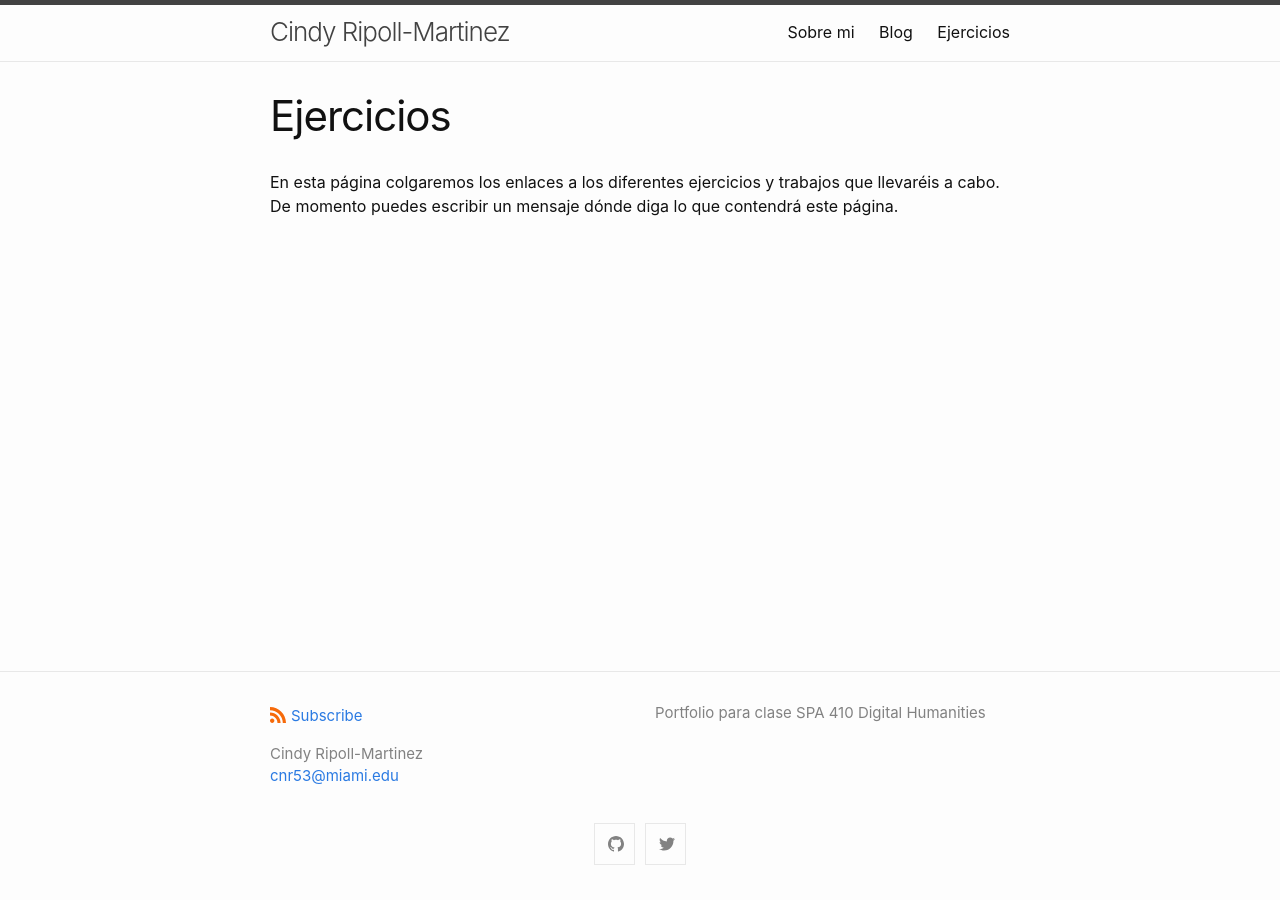
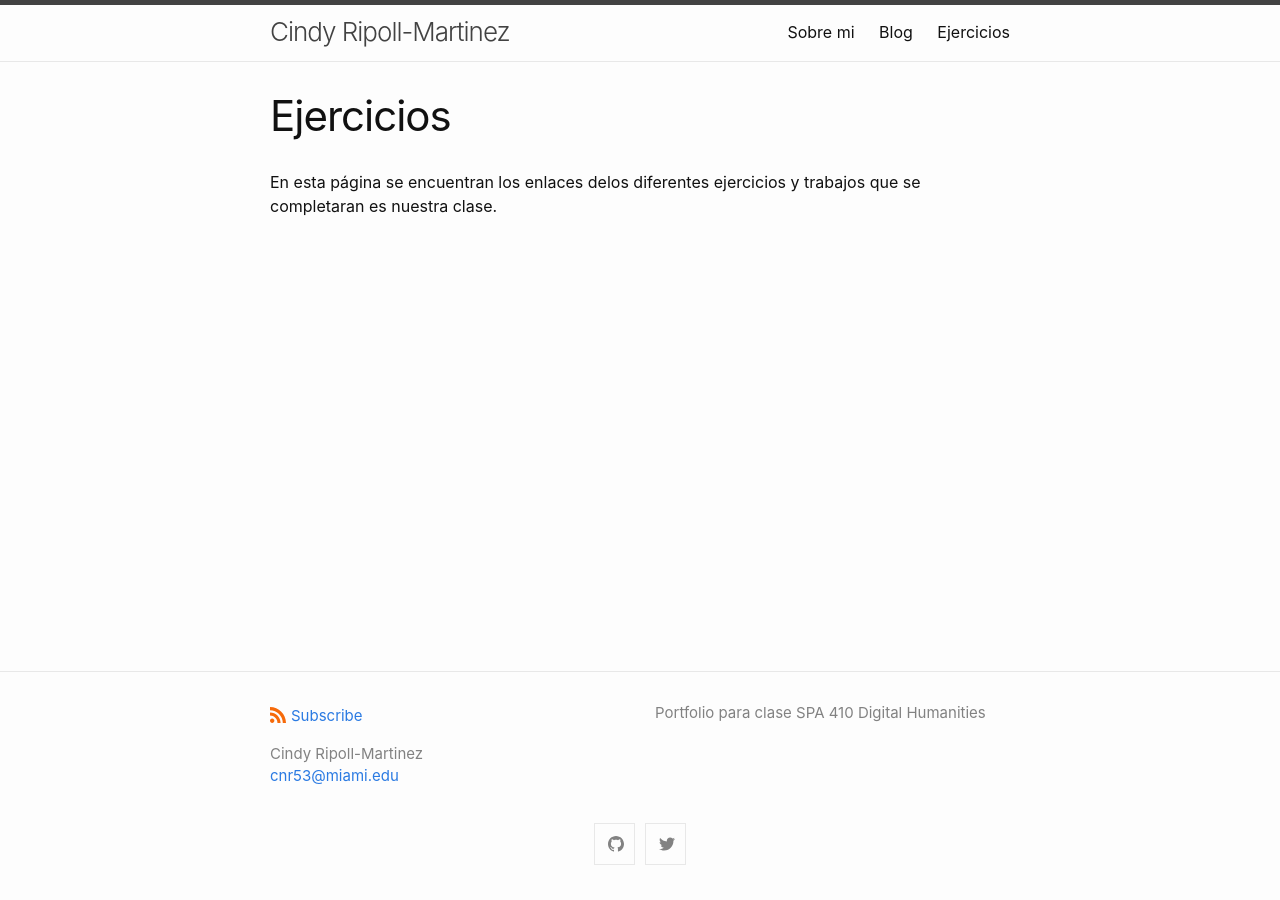
Before and after one commit to cindyripollm/cindyripollm.github.io, a Jekyll site: the page built from ejercicios.md, in a window 1280 px wide. Built offline with Jekyll 4.4.1, drawn with Linux system fonts in a browser that asks for light colours.

Commit message:
Update ejercicios.md

```diff
--- a/ejercicios.md
+++ b/ejercicios.md
@@ -4,4 +4,4 @@ title: Ejercicios
 permalink: /ejercicios/
 ---
 
-En esta página colgaremos los enlaces a los diferentes ejercicios y trabajos que llevaréis a cabo. De momento puedes escribir un mensaje dónde diga lo que contendrá este página.
+En esta página se encuentran los enlaces delos diferentes ejercicios y trabajos que se completaran es nuestra clase.
```
